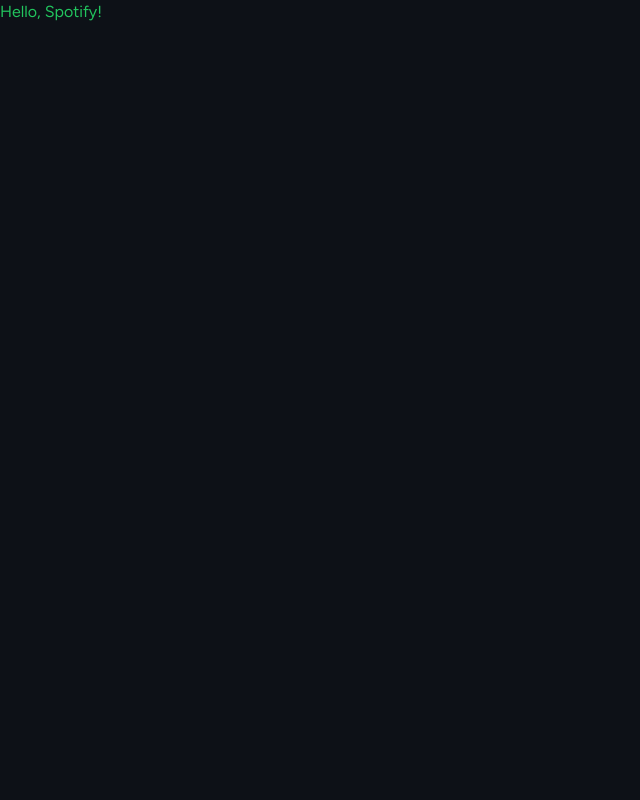
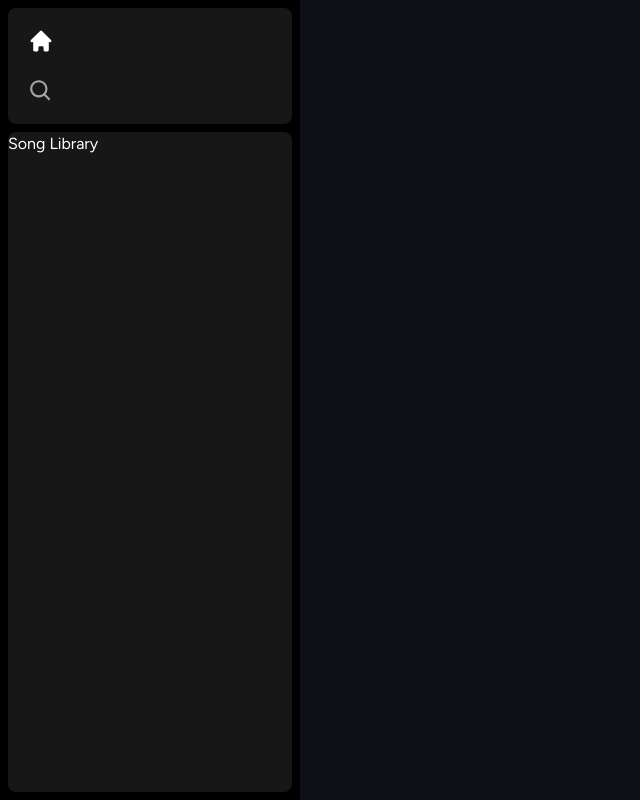
Before and after one commit to francinieguido/Spotify_Clone_App, a Next.js app in the folder spotify-clone/: page / in a window 1280 px wide. Shown: the whole page, without its empty margins (0-640 px from the left). Built offline with nearby package versions, Linux system fonts and the light colour scheme.

Commit message:
added sidebar layout

```diff
--- a/spotify-clone/app/(site)/page.tsx
+++ b/spotify-clone/app/(site)/page.tsx
@@ -2,6 +2,6 @@
 
 export default function Home() {
   return (
-    <div className="text-green-500">Hello, Spotify!</div>
+    <div className="text-green-500">Main Content</div>
       )
 }
--- a/spotify-clone/app/layout.tsx
+++ b/spotify-clone/app/layout.tsx
@@ -1,6 +1,9 @@
+
 import './globals.css'
 import type { Metadata } from 'next'
 import { Figtree } from 'next/font/google'
+
+import Sidebar from '@/components/Sidebar'
 
 const font = Figtree({ subsets: ['latin'] })
 
@@ -16,7 +19,12 @@
 }) {
   return (
     <html lang="en">
-      <body className={font.className}>{children}</body>
+      <body className={font.className}>
+        <Sidebar>
+        {children}
+        </Sidebar>
+
+        </body>
     </html>
   )
 }
--- /dev/null
+++ b/spotify-clone/components/Box.tsx
@@ -0,0 +1,27 @@
+import { FC } from "react";
+import { twMerge } from "tailwind-merge";
+
+interface BoxProps {
+    children: React.ReactNode;
+    className?: string;
+};
+
+const Box: FC<BoxProps> = ({
+    children,
+    className
+}) => {
+    return (
+        <div className={twMerge(`
+        bg-neutral-900
+        rounded-lg
+        h-fit
+        w-full
+        `,
+        className
+        )}>
+            {children}
+        </div>
+    );
+}
+
+export default Box;
--- /dev/null
+++ b/spotify-clone/components/Sidebar.tsx
@@ -0,0 +1,57 @@
+"use client";
+import { usePathname } from "next/navigation";
+import React, { FC, useMemo } from "react";
+import {HiHome} from "react-icons/hi";
+import {BiSearch} from "react-icons/bi";
+import Box from "./Box";
+import SidebarItem from "./SidebarItem";
+
+
+
+interface SidebarProps {
+    children: React.ReactNode;
+};
+
+const Sidebar : React.FC<SidebarProps> = ({
+    children
+}) => {
+
+    {/*Client Component Hook for reading current URL */}
+    const pathname = usePathname();
+
+    {/*Cache the result of a calculation between re-renders*/}
+    const routes = useMemo(() =>[
+        {
+            icon: HiHome,
+            label: 'Home',
+            active: pathname !== '/search',
+            href: '/',
+
+        },
+        {
+            icon: BiSearch,
+            label: 'Search',
+            active: pathname === '/search',
+            href: '/search',
+        }
+    ], [pathname]);
+
+    return (
+        <div className="flex h-full">
+            <div className=" hidden md:flex flex-col gap-y-2 bg-black h-full w-[300px] p-2">
+                <Box>
+                    <div className="flex flex-col gap-y-4 px-5 py-4">
+                        {routes.map((item) => (
+                            <SidebarItem key={item.label} {...item}/>
+                        ))}
+                    </div>
+                </Box>
+                <Box className="overflow-y-auto h-full">
+                    Song Library
+                </Box>
+            </div>
+        </div>
+    );
+};
+
+export default Sidebar;
--- /dev/null
+++ b/spotify-clone/components/SidebarItem.tsx
@@ -0,0 +1,43 @@
+import Link from "next/link";
+import { FC } from "react";
+import { IconType } from "react-icons";
+import { twMerge } from "tailwind-merge";
+
+interface SidebarItemProps {
+    icon: IconType;
+    label: string;
+    active?: boolean;
+    href: string;
+};
+
+const SidebarItem : FC<SidebarItemProps> = ({
+    icon: Icon,
+    label,
+    active,
+    href
+
+}) => {
+    return (
+        <Link href={href} className={twMerge(`
+        flex
+        flex-row
+        h-auto
+        items-center
+        w-full
+        gap-x-4
+        text-md
+        font-medium
+        cursor-pointer
+        hover:text-white
+        transition
+        text-neutral-400
+        py-1
+        `,
+        active && "text-white"
+        )}>
+        <Icon size={26}/>
+        </Link>
+    );
+};
+
+export default SidebarItem;
```
Also changed, not shown: spotify-clone/package.json (+6 -4 lines), 1 other file (tests, documents, lock files or other folders).
